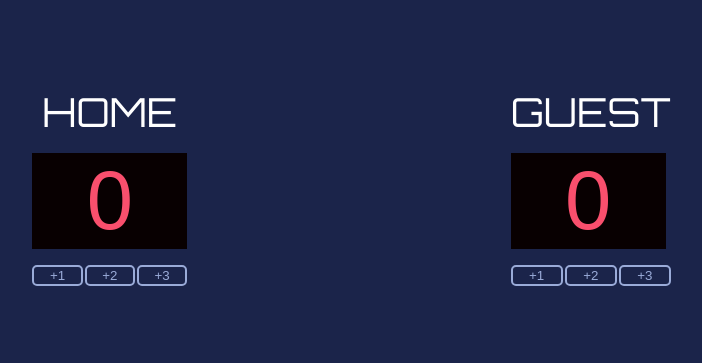
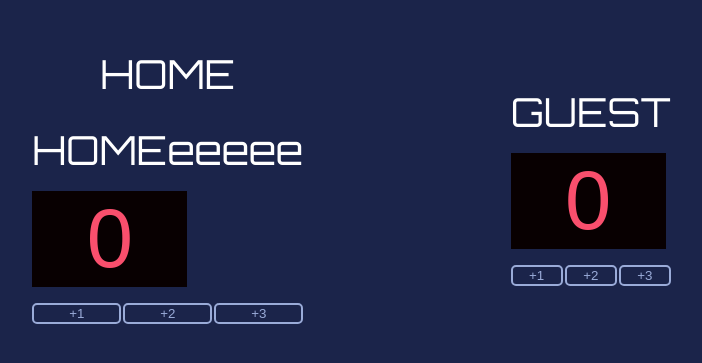
Before and after one commit to Karslan7/basketball-score-counter, a website built with Vite: page index.html in a window 1280 px wide. Shown: the part 219-582 px from the top of the page, without its empty margins (291-993 px from the left). Built offline with nearby package versions, Linux system fonts and the light colour scheme; a web font is replaced by a local one.

Commit message:
change home name

```diff
--- a/index.html
+++ b/index.html
@@ -9,6 +9,7 @@
         <div class="container">
             <div class="sub-container">
                 <p>HOME</p>
+                <p>HOMEeeeee</p>
                 <div id="home-Score" class="board numberFont">0</div>
                 <div id="home-AddPoints" class="addArea">
                     <button class = "home-Bttn numberFont" onclick="add1Point(event)">+1</button>
```
